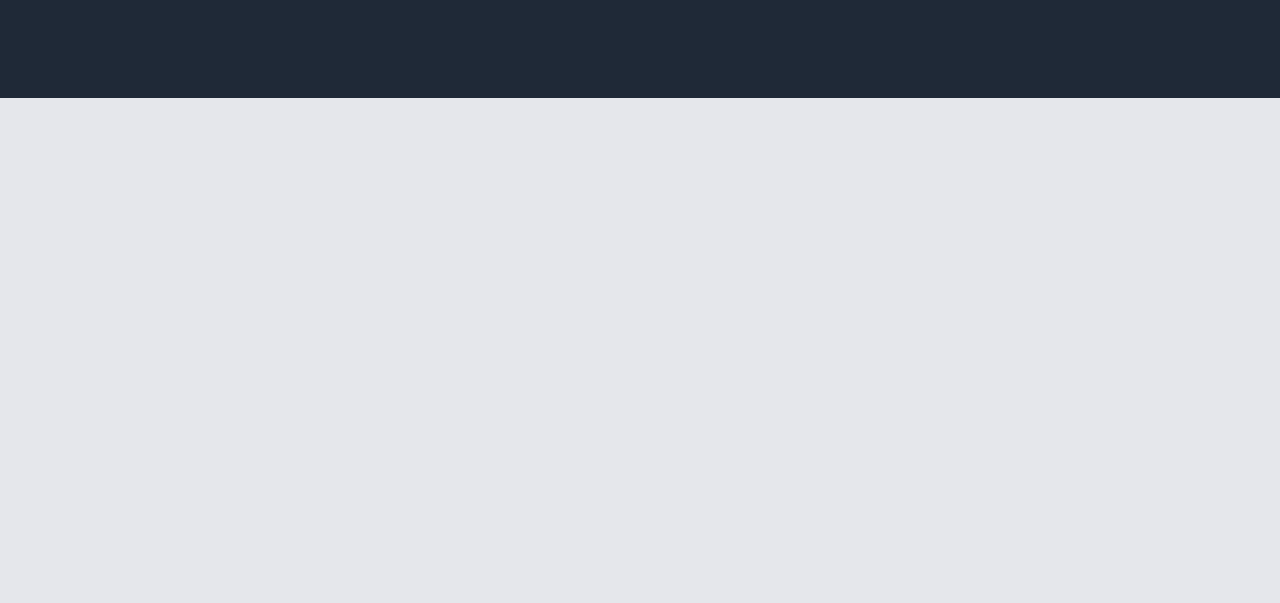
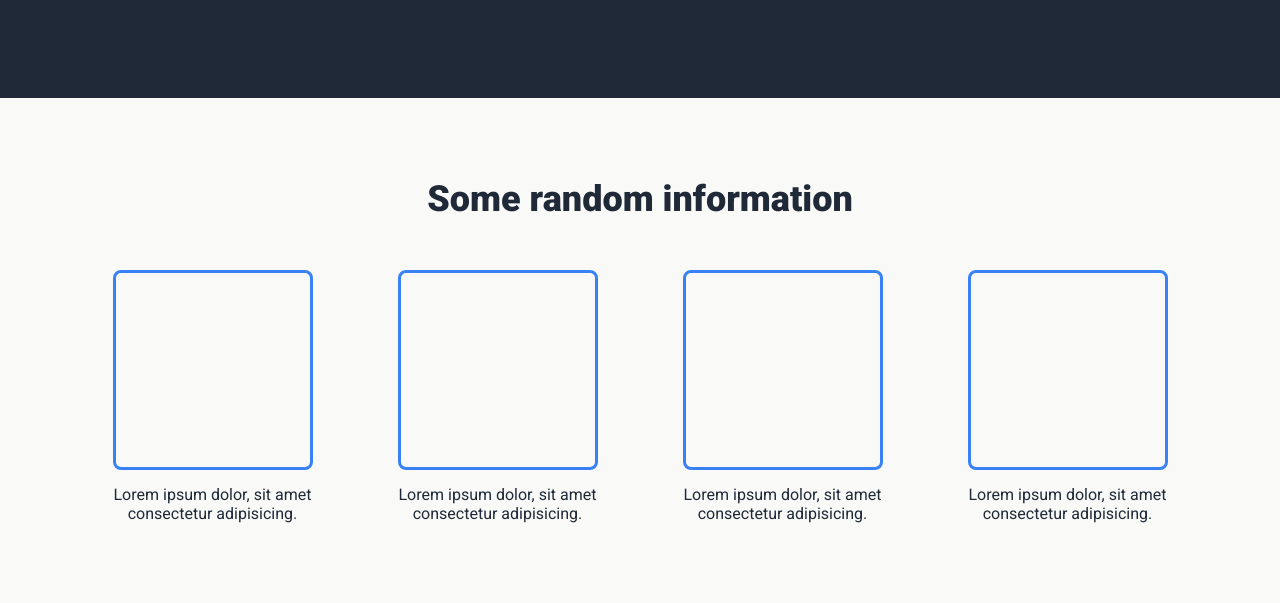
Before and after one commit to MartinAkopyan/odin-landing-paga, a plain HTML site: page index.html in a window 1280 px wide. Shown: the part 574-1177 px from the top of the page. Before the commit the page ends 800 px from the top, so only its background shows below. Drawn offline with Linux system fonts and the light colour scheme.

Commit message:
add information block

```diff
--- a/index.html
+++ b/index.html
@@ -31,6 +31,41 @@
 				<div class="hero__img"><img src="https://images.unsplash.com/photo-1511920170033-f8396924c348?ixlib=rb-4.0.3&ixid=MnwxMjA3fDB8MHxwaG90by1wYWdlfHx8fGVufDB8fHx8&auto=format&fit=crop&w=774&q=80" alt=""></div>
 			</div>
 		</div>
+
+		<div class="info">
+			<div class="container">
+				<h2 class="h2">Some random information</h2>
+			</div>
+			<div class="info__container container">
+				<div class="info__card">
+					<div class="info__card-img"></div>
+					<div class="info__card-text">
+						Lorem ipsum dolor, sit amet consectetur adipisicing.
+					</div>
+				</div>
+
+				<div class="info__card">
+					<div class="info__card-img"></div>
+					<div class="info__card-text">
+						Lorem ipsum dolor, sit amet consectetur adipisicing.
+					</div>
+				</div>
+
+				<div class="info__card">
+					<div class="info__card-img"></div>
+					<div class="info__card-text">
+						Lorem ipsum dolor, sit amet consectetur adipisicing.
+					</div>
+				</div>
+
+				<div class="info__card">
+					<div class="info__card-img"></div>
+					<div class="info__card-text">
+						Lorem ipsum dolor, sit amet consectetur adipisicing.
+					</div>
+				</div>
+			</div>
+		</div>
 	</main>
 </body>
 </html>
--- a/style.css
+++ b/style.css
@@ -21,6 +21,7 @@
 body {
 	font-family: Roboto, 'sans-serif';
 	background-color: var(--c-grey);
+	color: var(--c-secondary);
 }
 
 .container {
@@ -107,3 +108,38 @@ h1 {
 	border: none;
 	border-radius: 4px;
 }
+
+.info {
+	padding-block: 80px;
+	background-color: var(--c-white);
+}
+
+.info__container {
+	display: flex;
+	justify-content: space-around;
+}
+
+.h2 {
+	text-align: center;
+	font-size: 36px;
+	font-weight: 900;
+	margin-bottom:  50px;
+}
+
+.info__card {
+	width: 200px;
+}
+
+
+.info__card-img {
+	height: 200px;
+	width: 100%;
+	border: 3px solid var(--c-primary);
+	border-radius: 8px;
+	margin-bottom: 15px;
+}
+
+.info__card-text {
+	text-align: center;
+
+}
```
